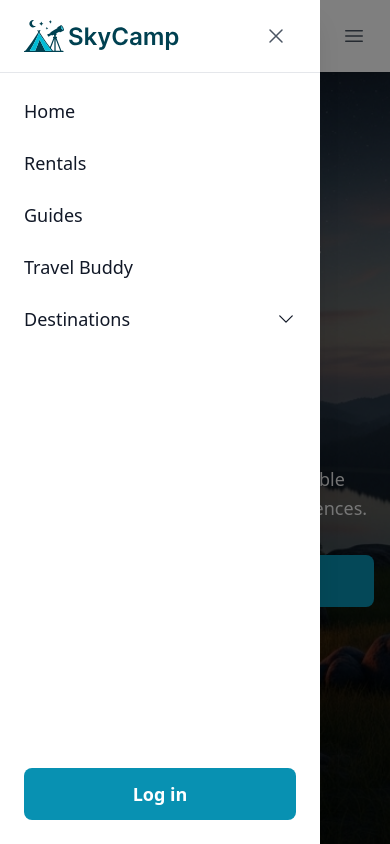
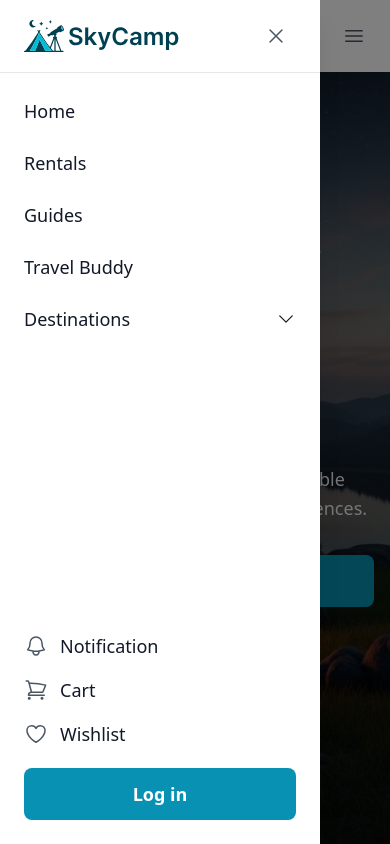
Before and after one commit to supunGN/skycamp-frontend, a React (Vite) app: page / in a window 390 px wide. Both pictures are taken after a click on the button 354 px from the left and 36 px from the top of the page. Shown: the top 844 px of the page. Built offline with nearby package versions, Linux system fonts and the light colour scheme.

Commit message:
Updated Navbar

```diff
--- a/src/components/organisms/Navbar.jsx
+++ b/src/components/organisms/Navbar.jsx
@@ -34,7 +34,7 @@ export default function Navbar() {
           <nav className="flex items-center space-x-8">
             <Link
               to="/"
-              className="text-gray-700 hover:text-cyan-600 font-medium "
+              className="text-gray-700 hover:text-cyan-600 font-medium"
             >
               Home
             </Link>
@@ -101,15 +101,12 @@ export default function Navbar() {
       {/* Mobile Navigation */}
       <header className="lg:hidden fixed top-0 left-0 w-full z-50 bg-white shadow-lg">
         <div className="flex items-center justify-between px-4 py-4">
-          {/* Mobile Logo */}
           <Link
             to="/"
             className="flex items-center text-xl font-bold text-cyan-600"
           >
             <img src="/logo.svg" alt="SkyCamp" className="h-8 mr-2" />
           </Link>
-
-          {/* Mobile Menu Button */}
           <button
             onClick={() => setMenuOpen(!menuOpen)}
             className="p-2 text-gray-600 hover:text-cyan-600"
@@ -125,13 +122,11 @@ export default function Navbar() {
           menuOpen ? "block" : "hidden"
         }`}
       >
-        {/* Backdrop */}
         <div
           className="fixed inset-0 bg-black bg-opacity-50"
           onClick={() => setMenuOpen(false)}
         ></div>
 
-        {/* Menu Panel */}
         <div className="fixed left-0 top-0 h-full w-80 bg-white shadow-xl">
           {/* Menu Header */}
           <div className="flex items-center justify-between px-6 py-4 border-b border-gray-200">
@@ -193,10 +188,8 @@ export default function Navbar() {
                   <ChevronDownIcon className="w-5 h-5" />
                 )}
               </button>
-
-              {/* Destinations Submenu */}
               {dropdownOpen && (
-                <div className="mt-4 ml-4">
+                <div className="mt-4 bg-white border rounded-md shadow-lg py-3 px-3">
                   <Link
                     to="/destinations?type=camping"
                     onClick={() => setMenuOpen(false)}
@@ -211,7 +204,6 @@ export default function Navbar() {
                       </p>
                     </div>
                   </Link>
-
                   <Link
                     to="/destinations?type=stargazing"
                     onClick={() => setMenuOpen(false)}
@@ -231,6 +223,34 @@ export default function Navbar() {
             </div>
           </div>
 
+          {/* Mobile Icons (Notification, Cart, Wishlist) - Above Login Button */}
+          <div className="absolute bottom-24 left-6 right-6 space-y-4">
+            <Link
+              to="/notifications"
+              onClick={() => setMenuOpen(false)}
+              className="flex items-center space-x-3 text-lg font-medium text-gray-900 hover:text-cyan-600"
+            >
+              <BellIcon className="w-6 h-6 text-gray-600" />
+              <span>Notification</span>
+            </Link>
+            <Link
+              to="/cart"
+              onClick={() => setMenuOpen(false)}
+              className="flex items-center space-x-3 text-lg font-medium text-gray-900 hover:text-cyan-600"
+            >
+              <ShoppingCartIcon className="w-6 h-6 text-gray-600" />
+              <span>Cart</span>
+            </Link>
+            <Link
+              to="/wishlist"
+              onClick={() => setMenuOpen(false)}
+              className="flex items-center space-x-3 text-lg font-medium text-gray-900 hover:text-cyan-600"
+            >
+              <HeartIcon className="w-6 h-6 text-gray-600" />
+              <span>Wishlist</span>
+            </Link>
+          </div>
+
           {/* Login Button */}
           <div className="absolute bottom-6 left-6 right-6">
             <Link to="/login" onClick={() => setMenuOpen(false)}>
```
